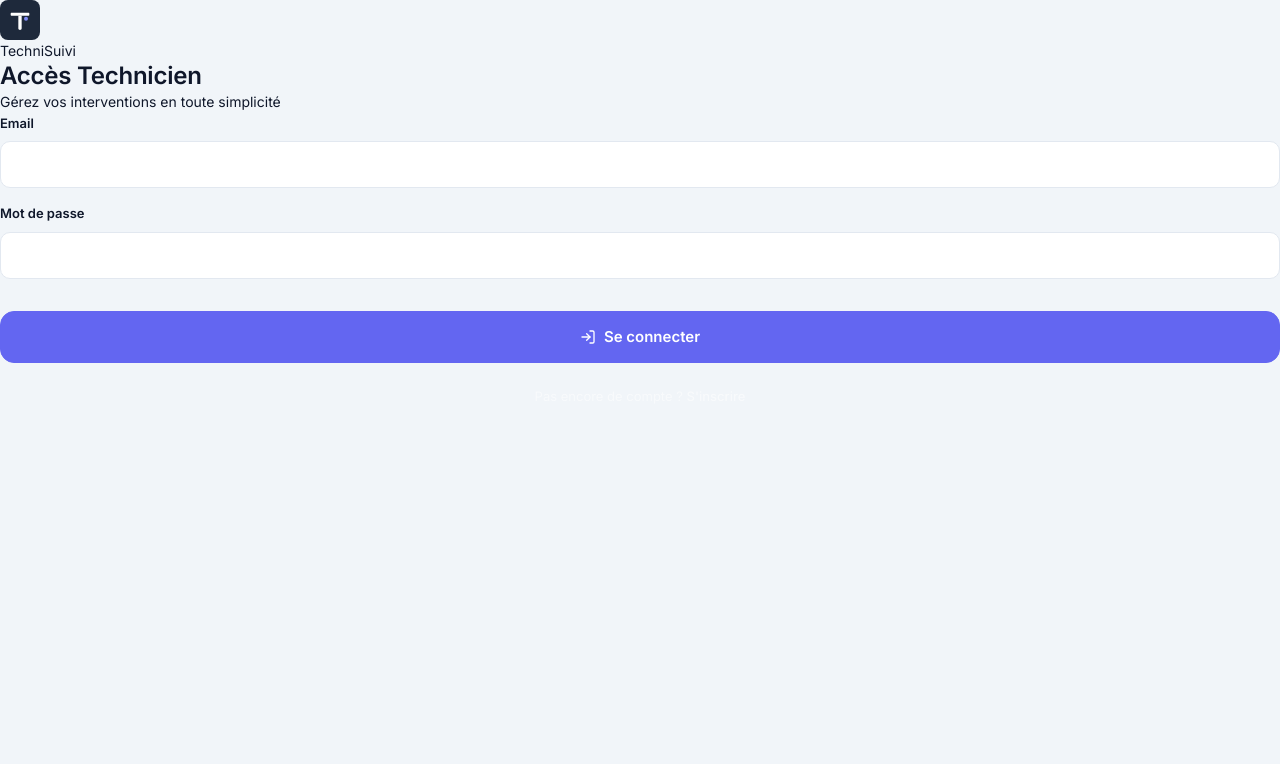
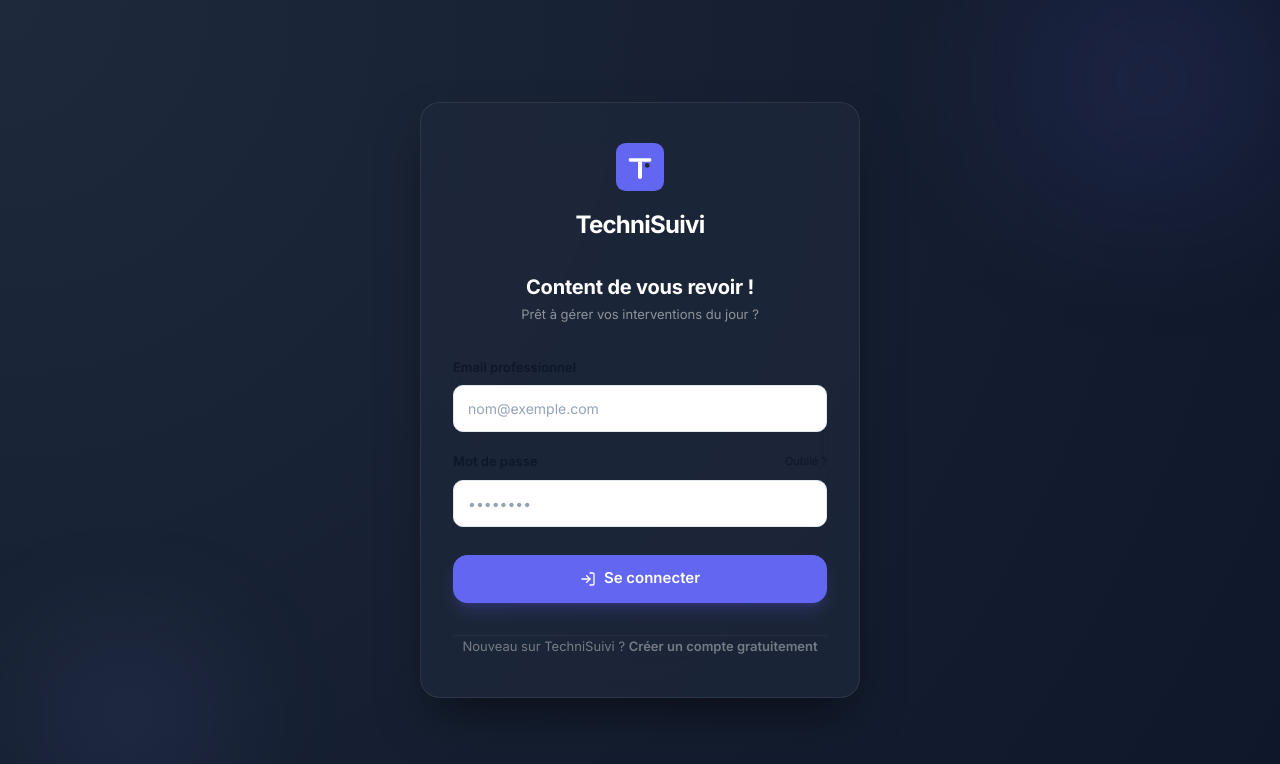
Before and after one commit to NasirFakhour/helppilot, a Next.js app: page /login in a window 1280 px wide. Shown: the top 764 px of the page. Built offline with nearby package versions, Linux system fonts and the light colour scheme.

Commit message:
design: enhance auth pages UI and fix missing CSS

```diff
--- a/src/app/(auth)/login/page.tsx
+++ b/src/app/(auth)/login/page.tsx
@@ -23,62 +23,80 @@ export default function LoginPage() {
   return (
     <div className="login-card">
       <div className="login-logo">
-        <svg width="40" height="40" viewBox="0 0 120 120" fill="none" xmlns="http://www.w3.org/2000/svg">
-          <rect width="120" height="120" rx="24" fill="#1E293B"/>
+        <svg width="48" height="48" viewBox="0 0 120 120" fill="none" xmlns="http://www.w3.org/2000/svg">
+          <rect width="120" height="120" rx="24" fill="#6366F1"/>
           <path d="M35 38H85C86.6569 38 88 39.3431 88 41V44C88 45.6569 86.6569 47 85 47H35C33.3431 47 32 45.6569 32 44V41C32 39.3431 33.3431 38 35 38Z" fill="white"/>
           <path d="M55 47H65V85C65 87.7614 62.7614 90 60 90V90C57.2386 90 55 87.7614 55 85V47Z" fill="white"/>
-          <circle cx="78" cy="56" r="6" fill="#818CF8"/>
+          <circle cx="78" cy="56" r="6" fill="#1E293B"/>
         </svg>
         <span className="login-logo-text">TechniSuivi</span>
       </div>
 
-      <h1 className="login-title">Accès Technicien</h1>
-      <p className="login-subtitle">Gérez vos interventions en toute simplicité</p>
+      <div className="text-center mb-8">
+        <h1 className="login-title">Content de vous revoir !</h1>
+        <p className="login-subtitle">Prêt à gérer vos interventions du jour ?</p>
+      </div>
 
-      <form action={handleSubmit} className="flex flex-col gap-4">
+      <form action={handleSubmit} className="flex flex-col gap-5">
         {error && (
-          <div className="p-3 mb-2 text-sm text-red-400 bg-red-500/10 border border-red-500/20 rounded-lg">
+          <div className="p-4 mb-2 text-sm text-red-200 bg-red-500/20 border border-red-500/30 rounded-xl backdrop-blur-sm animate-fade-in">
             {error}
           </div>
         )}
 
         <div className="form-group">
-          <label className="form-label" htmlFor="email">Email</label>
+          <label className="form-label text-white/70" htmlFor="email">Email professionnel</label>
           <input
             type="email"
             id="email"
             name="email"
-            className="form-control"
+            className="form-control bg-white/5 border-white/10 text-white focus:bg-white/10"
+            placeholder="nom@exemple.com"
             required
           />
         </div>
 
-        <div className="form-group mb-4">
-          <label className="form-label" htmlFor="password">Mot de passe</label>
+        <div className="form-group">
+          <div className="flex justify-between items-center">
+            <label className="form-label text-white/70" htmlFor="password">Mot de passe</label>
+            <a href="#" className="text-xs text-indigo-400 hover:text-indigo-300">Oublié ?</a>
+          </div>
           <input
             type="password"
             id="password"
             name="password"
-            className="form-control"
+            className="form-control bg-white/5 border-white/10 text-white focus:bg-white/10"
+            placeholder="••••••••"
             required
           />
         </div>
 
         <button
           type="submit"
-          className="btn btn-primary w-full btn-lg"
+          className="btn btn-primary w-full btn-lg mt-2 h-12 shadow-lg shadow-indigo-500/20"
           disabled={loading}
         >
-          <LogIn className="w-5 h-5 mr-2" />
-          {loading ? 'Connexion en cours...' : 'Se connecter'}
+          {loading ? (
+            <div className="flex items-center gap-2">
+              <div className="w-4 h-4 border-2 border-white/30 border-t-white rounded-full animate-spin"></div>
+              Connexion...
+            </div>
+          ) : (
+            <>
+              <LogIn className="w-5 h-5 mr-2" />
+              Se connecter
+            </>
+          )}
         </button>
       </form>
 
-      <div className="text-center mt-6 text-sm text-[rgba(255,255,255,0.5)]">
-        Pas encore de compte ?{' '}
-        <Link href="/signup" className="text-white hover:underline font-medium">
-          S'inscrire
-        </Link>
+      <div className="text-center mt-8 pt-6 border-t border-white/5">
+        <p className="text-sm text-white/40">
+          Nouveau sur TechniSuivi ?{' '}
+          <Link href="/signup" className="text-indigo-400 hover:text-indigo-300 font-semibold transition-colors">
+            Créer un compte gratuitement
+          </Link>
+        </p>
       </div>
     </div>
   )
--- a/src/app/(auth)/signup/page.tsx
+++ b/src/app/(auth)/signup/page.tsx
@@ -23,43 +23,47 @@ export default function SignupPage() {
   return (
     <div className="login-card">
       <div className="login-logo">
-        <svg width="40" height="40" viewBox="0 0 120 120" fill="none" xmlns="http://www.w3.org/2000/svg">
-          <rect width="120" height="120" rx="24" fill="#1E293B"/>
+        <svg width="48" height="48" viewBox="0 0 120 120" fill="none" xmlns="http://www.w3.org/2000/svg">
+          <rect width="120" height="120" rx="24" fill="#6366F1"/>
           <path d="M35 38H85C86.6569 38 88 39.3431 88 41V44C88 45.6569 86.6569 47 85 47H35C33.3431 47 32 45.6569 32 44V41C32 39.3431 33.3431 38 35 38Z" fill="white"/>
           <path d="M55 47H65V85C65 87.7614 62.7614 90 60 90V90C57.2386 90 55 87.7614 55 85V47Z" fill="white"/>
-          <circle cx="78" cy="56" r="6" fill="#818CF8"/>
+          <circle cx="78" cy="56" r="6" fill="#1E293B"/>
         </svg>
         <span className="login-logo-text">TechniSuivi</span>
       </div>
 
-      <h1 className="login-title">Créer un compte</h1>
-      <p className="login-subtitle">Rejoignez TechniSuivi gratuitement</p>
+      <div className="text-center mb-8">
+        <h1 className="login-title">Rejoignez-nous</h1>
+        <p className="login-subtitle">L'outil indispensable pour votre activité de technicien</p>
+      </div>
 
-      <form action={handleSubmit} className="flex flex-col gap-4">
+      <form action={handleSubmit} className="flex flex-col gap-5">
         {error && (
-          <div className="p-3 mb-2 text-sm text-red-400 bg-red-500/10 border border-red-500/20 rounded-lg">
+          <div className="p-4 mb-2 text-sm text-red-200 bg-red-500/20 border border-red-500/30 rounded-xl backdrop-blur-sm animate-fade-in">
             {error}
           </div>
         )}
 
         <div className="form-group">
-          <label className="form-label" htmlFor="email">Email</label>
+          <label className="form-label text-white/70" htmlFor="email">Email professionnel</label>
           <input
             type="email"
             id="email"
             name="email"
-            className="form-control"
+            className="form-control bg-white/5 border-white/10 text-white focus:bg-white/10"
+            placeholder="votre@email.com"
             required
           />
         </div>
 
-        <div className="form-group mb-4">
-          <label className="form-label" htmlFor="password">Mot de passe</label>
+        <div className="form-group">
+          <label className="form-label text-white/70" htmlFor="password">Mot de passe</label>
           <input
             type="password"
             id="password"
             name="password"
-            className="form-control"
+            className="form-control bg-white/5 border-white/10 text-white focus:bg-white/10"
+            placeholder="Minimum 6 caractères"
             required
             minLength={6}
           />
@@ -67,19 +71,30 @@ export default function SignupPage() {
 
         <button
           type="submit"
-          className="btn btn-primary w-full btn-lg"
+          className="btn btn-primary w-full btn-lg mt-2 h-12 shadow-lg shadow-indigo-500/20"
           disabled={loading}
         >
-          <UserPlus className="w-5 h-5 mr-2" />
-          {loading ? 'Création en cours...' : "S'inscrire"}
+          {loading ? (
+            <div className="flex items-center gap-2">
+              <div className="w-4 h-4 border-2 border-white/30 border-t-white rounded-full animate-spin"></div>
+              Création...
+            </div>
+          ) : (
+            <>
+              <UserPlus className="w-5 h-5 mr-2" />
+              S'inscrire gratuitement
+            </>
+          )}
         </button>
       </form>
 
-      <div className="text-center mt-6 text-sm text-[rgba(255,255,255,0.5)]">
-        Déjà un compte ?{' '}
-        <Link href="/login" className="text-white hover:underline font-medium">
-          Se connecter
-        </Link>
+      <div className="text-center mt-8 pt-6 border-t border-white/5">
+        <p className="text-sm text-white/40">
+          Vous avez déjà un compte ?{' '}
+          <Link href="/login" className="text-indigo-400 hover:text-indigo-300 font-semibold transition-colors">
+            Se connecter
+          </Link>
+        </p>
       </div>
     </div>
   )
--- a/src/app/css/layout.css
+++ b/src/app/css/layout.css
@@ -319,3 +319,82 @@
     padding: 0 var(--space-4);
   }
 }
+
+/* ══ AUTH SCREENS ══════════════════════════════════════════ */
+.login-screen {
+  min-height: 100vh;
+  display: flex;
+  align-items: center;
+  justify-content: center;
+  background: radial-gradient(circle at top left, #1e293b 0%, #0f172a 100%);
+  padding: var(--space-6);
+  position: relative;
+  overflow: hidden;
+}
+
+.login-screen::before {
+  content: '';
+  position: absolute;
+  top: -10%;
+  right: -10%;
+  width: 40%;
+  height: 40%;
+  background: radial-gradient(circle, rgba(99, 102, 241, 0.15) 0%, transparent 70%);
+  filter: blur(60px);
+  z-index: 0;
+}
+
+.login-screen::after {
+  content: '';
+  position: absolute;
+  bottom: -5%;
+  left: -5%;
+  width: 30%;
+  height: 30%;
+  background: radial-gradient(circle, rgba(129, 140, 248, 0.1) 0%, transparent 70%);
+  filter: blur(50px);
+  z-index: 0;
+}
+
+.login-card {
+  width: 100%;
+  max-width: 440px;
+  background: rgba(30, 41, 59, 0.7);
+  backdrop-filter: blur(20px);
+  border: 1px solid rgba(255, 255, 255, 0.08);
+  border-radius: var(--radius-xl);
+  padding: var(--space-10) var(--space-8);
+  box-shadow: 0 25px 50px -12px rgba(0, 0, 0, 0.5);
+  z-index: 10;
+  animation: slideUp 0.5s cubic-bezier(0.16, 1, 0.3, 1);
+}
+
+.login-logo {
+  display: flex;
+  flex-direction: column;
+  align-items: center;
+  gap: var(--space-4);
+  margin-bottom: var(--space-8);
+}
+
+.login-logo-text {
+  font-size: var(--font-size-2xl);
+  font-weight: 900;
+  color: #FFFFFF;
+  letter-spacing: -0.03em;
+}
+
+.login-title {
+  font-size: var(--font-size-xl);
+  font-weight: 800;
+  color: #FFFFFF;
+  text-align: center;
+  margin-bottom: var(--space-1);
+}
+
+.login-subtitle {
+  font-size: var(--font-size-sm);
+  color: rgba(255, 255, 255, 0.5);
+  text-align: center;
+  margin-bottom: var(--space-8);
+}
```
